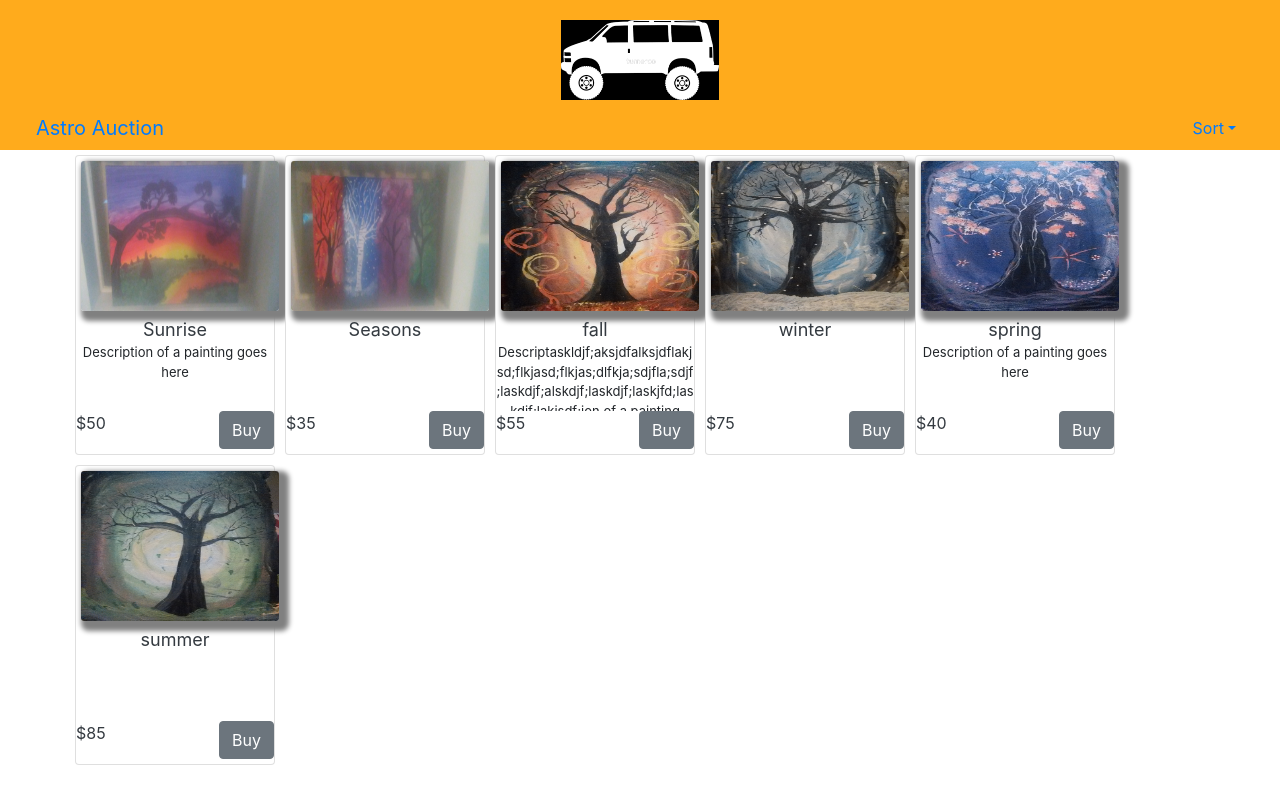
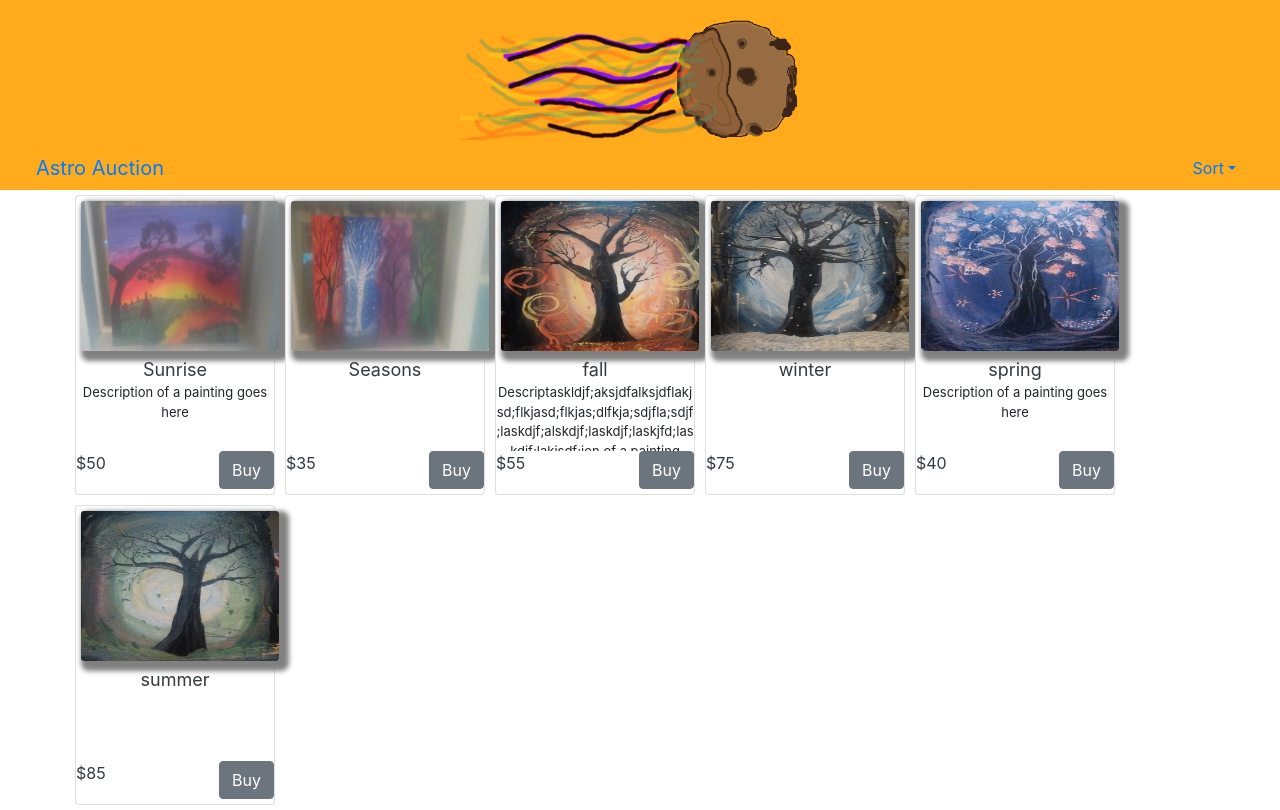
Before and after one commit to bcwaters/austro, a React (Create React App) app: page / in a window 1280 px wide. Built offline with nearby package versions, Linux system fonts and the light colour scheme.

Commit message:
playing with logo dimensions and theme

```diff
--- a/src/App.css
+++ b/src/App.css
@@ -3,12 +3,12 @@
 }
 
 .App-logo {
-  height: 80px;
+  height: 120px;
 }
 
 .App-header {
   background-color: #FFAB1C;
-  height: 150px;
+  height: 190px;
   padding: 20px;
   color: white;
 }
--- a/src/components/AuctionItemList.js
+++ b/src/components/AuctionItemList.js
@@ -1,5 +1,4 @@
 import React from 'react'
-import { CardDeck } from 'reactstrap';
 
 export default class AuctionItemList extends React.Component {
 
```
Also changed, not shown: src/logo.png.
